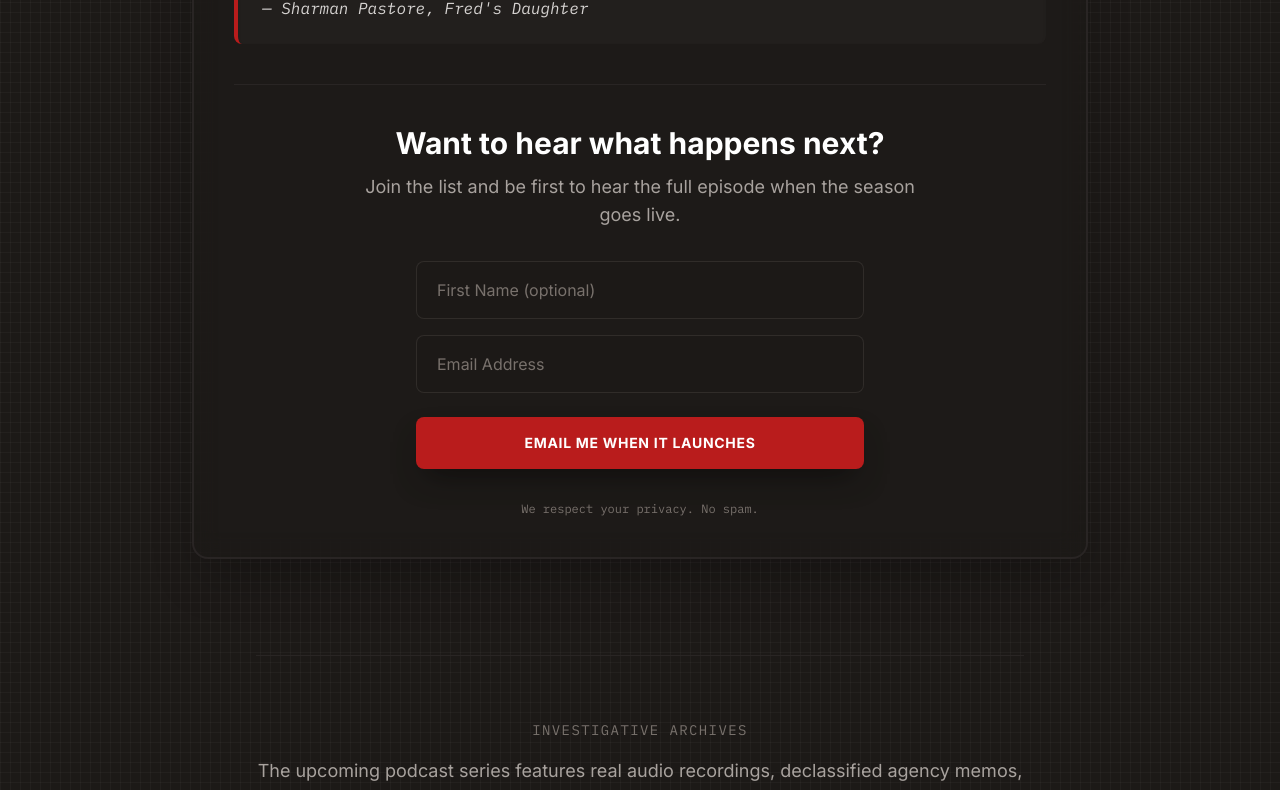
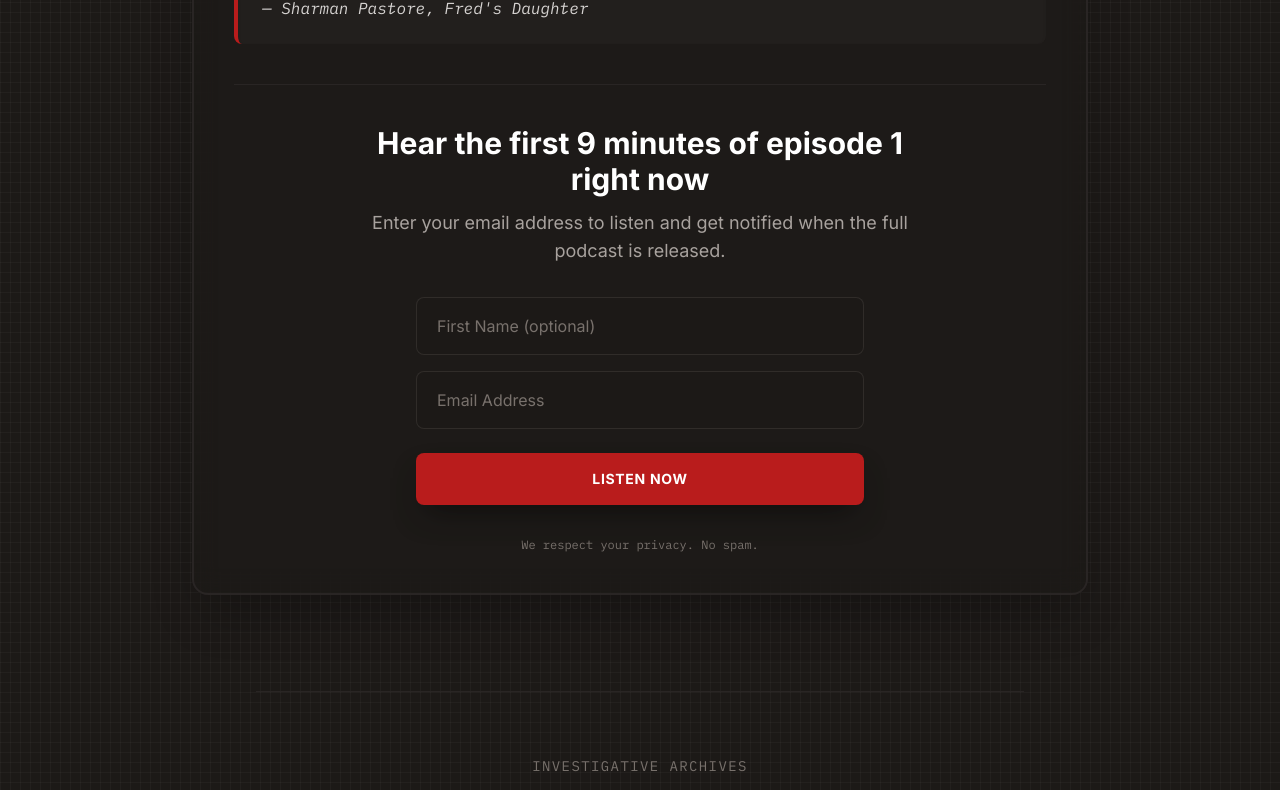
Before and after one commit to hustle247/confidence-of-the-mob-starter, a Next.js app: page /podcast in a window 1280 px wide. Shown: the part 1277-2067 px from the top of the page. Built offline with nearby package versions, Linux system fonts and the light colour scheme.

Commit message:
Update podcast preview modal copy

```diff
--- a/content/podcastPreview.js
+++ b/content/podcastPreview.js
@@ -8,8 +8,8 @@ export const episodePreview = {
   durationSeconds: 600, // Placeholder 10 minutes until actual audio is uploaded
   gateAtSeconds: 480, // 8 minute mark
   teaserTranscript: `"We had to keep the shades drawn. We couldn't leave the yard. Come to find out later — we were being watched. We were being followed."\n— Sharman Pastore, Fred's Daughter`,
-  signupHeadline: "Want to hear what happens next?",
-  signupBody: "Join the list and be first to hear the full episode when the season goes live.",
-  signupCTA: "Email me when it launches",
-  successMessage: "You’re in. We’ll email you when the first episode is live."
+  signupHeadline: "Hear the first 9 minutes of episode 1 right now",
+  signupBody: "Enter your email address to listen and get notified when the full podcast is released.",
+  signupCTA: "Listen Now",
+  successMessage: "You're in! You can now listen to the preview."
 };
```
